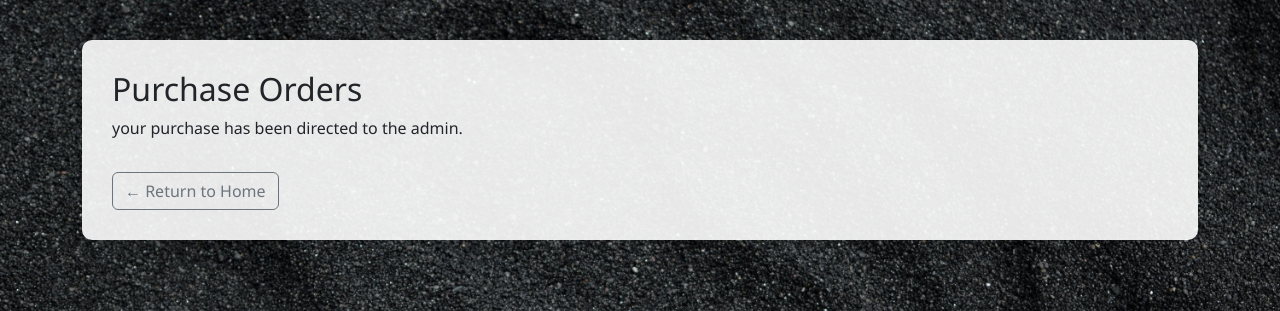
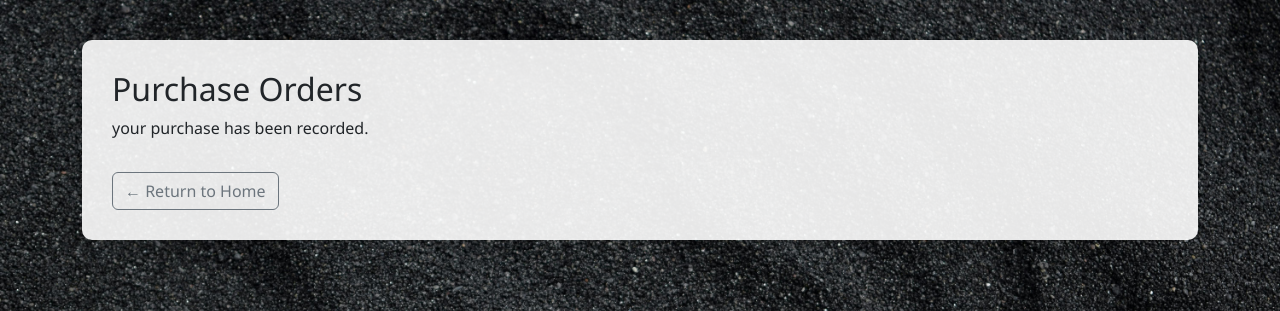
Before and after one commit to Blackstar28/hardware_system, a Django app: page /purchase-orders/ in a window 1280 px wide. Shown: the top 311 px of the page. Run offline with Django 5.2, Linux system fonts and the light colour scheme.

Commit message:
madesure the undo is working replaced the sentences with the new ones and replaced the true to false in purchase_order_list

```diff
--- a/core/templates/core/create_purchase_order.html
+++ b/core/templates/core/create_purchase_order.html
@@ -134,7 +134,7 @@
 
       $('#add-row').click(function () {
         const formCount = parseInt(totalForms.val());
-        const newRow = $('.form-row:first').clone(true);
+        const newRow = $('.form-row:first').clone(false);
         newRow.find('select, input').each(function () {
           const name = $(this).attr('name').replace('-0-', `-${formCount}-`);
           const id = 'id_' + name;
--- a/core/templates/core/purchase_order_list.html
+++ b/core/templates/core/purchase_order_list.html
@@ -14,7 +14,7 @@
   </style>
 
   <h2>Purchase Orders</h2>
-  <p>your purchase has been directed to the admin.</p>
+  <p>your purchase has been recorded.</p>
 
   <a href="{% url 'home' %}" class="btn btn-outline-secondary mt-3">← Return to Home</a>
 {% endblock %}
```
Also changed, not shown: db.sqlite3.
